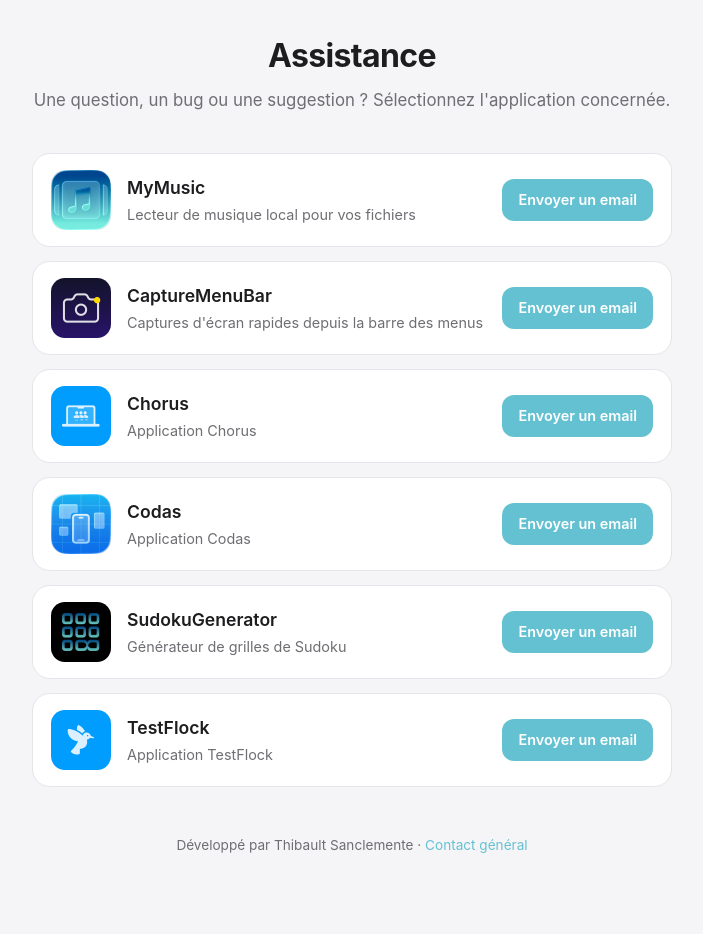
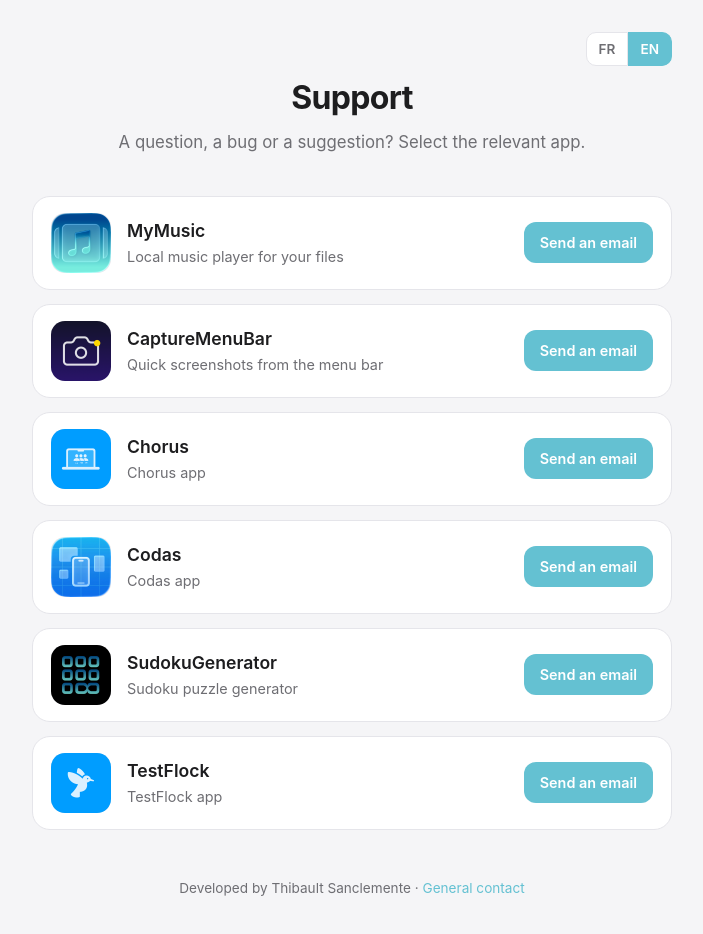
Before and after one commit to DevTipsy/app-support, a plain HTML site: page index.html in a window 1280 px wide. Shown: the whole page, without its empty margins (288-991 px from the left). Drawn offline with Linux system fonts and the light colour scheme.

Commit message:
Ajout d'un sélecteur de langue FR/EN

```diff
--- a/index.html
+++ b/index.html
@@ -36,6 +36,32 @@
       padding: 32px 16px 64px;
     }
     .container { max-width: 640px; margin: 0 auto; }
+
+    /* Sélecteur de langue */
+    .lang-switch {
+      display: flex;
+      justify-content: flex-end;
+      margin-bottom: 8px;
+    }
+    .lang-switch button {
+      font: inherit;
+      font-size: 0.85rem;
+      font-weight: 600;
+      color: var(--text-secondary);
+      background: var(--card);
+      border: 1px solid var(--border);
+      padding: 6px 12px;
+      cursor: pointer;
+      transition: all 0.15s ease;
+    }
+    .lang-switch button:first-child { border-radius: 10px 0 0 10px; }
+    .lang-switch button:last-child { border-radius: 0 10px 10px 0; border-left: none; }
+    .lang-switch button.active {
+      background: var(--accent);
+      color: var(--accent-text);
+      border-color: var(--accent);
+    }
+
     header { text-align: center; margin-bottom: 40px; }
     header h1 { font-size: 2rem; font-weight: 700; margin-bottom: 8px; letter-spacing: -0.02em; }
     header p { color: var(--text-secondary); font-size: 1.05rem; }
@@ -89,9 +115,14 @@
 </head>
 <body>
   <div class="container">
+    <div class="lang-switch">
+      <button id="btn-fr" onclick="setLang('fr')">FR</button>
+      <button id="btn-en" onclick="setLang('en')">EN</button>
+    </div>
+
     <header>
-      <h1>Assistance</h1>
-      <p>Une question, un bug ou une suggestion ? Sélectionnez l'application concernée.</p>
+      <h1 data-i18n="title">Assistance</h1>
+      <p data-i18n="subtitle">Une question, un bug ou une suggestion ? Sélectionnez l'application concernée.</p>
     </header>
 
     <div class="app-list" id="appList">
@@ -99,61 +130,56 @@
         Pour ajouter une app, dupliquez un bloc <div class="app-card"> ci-dessous.
         - data-app   : nom de l'app (utilisé dans l'objet du mail)
         - src        : chemin du logo (placez le PNG dans le dossier /logos)
-        Le bouton email est généré automatiquement par le script en bas.
+        - data-desc-fr / data-desc-en : descriptions dans chaque langue
+        Le bouton email et la description sont gérés automatiquement par le script.
       -->
 
-      <div class="app-card" data-app="MyMusic">
+      <div class="app-card" data-app="MyMusic"
+           data-desc-fr="Lecteur de musique local pour vos fichiers"
+           data-desc-en="Local music player for your files">
         <img class="app-icon" src="logos/mymusic.png" alt="MyMusic" onerror="this.style.background='var(--accent)'">
-        <div class="app-info">
-          <h2>MyMusic</h2>
-          <p>Lecteur de musique local pour vos fichiers</p>
-        </div>
+        <div class="app-info"><h2>MyMusic</h2><p></p></div>
       </div>
 
-      <div class="app-card" data-app="CaptureMenuBar">
+      <div class="app-card" data-app="CaptureMenuBar"
+           data-desc-fr="Captures d'écran rapides depuis la barre des menus"
+           data-desc-en="Quick screenshots from the menu bar">
         <img class="app-icon" src="logos/capturemenubar.png" alt="CaptureMenuBar" onerror="this.style.background='var(--accent)'">
-        <div class="app-info">
-          <h2>CaptureMenuBar</h2>
-          <p>Captures d'écran rapides depuis la barre des menus</p>
-        </div>
+        <div class="app-info"><h2>CaptureMenuBar</h2><p></p></div>
       </div>
 
-      <div class="app-card" data-app="Chorus">
+      <div class="app-card" data-app="Chorus"
+           data-desc-fr="Application Chorus"
+           data-desc-en="Chorus app">
         <img class="app-icon" src="logos/chorus.png" alt="Chorus" onerror="this.style.background='var(--accent)'">
-        <div class="app-info">
-          <h2>Chorus</h2>
-          <p>Application Chorus</p>
-        </div>
+        <div class="app-info"><h2>Chorus</h2><p></p></div>
       </div>
 
-      <div class="app-card" data-app="Codas">
+      <div class="app-card" data-app="Codas"
+           data-desc-fr="Application Codas"
+           data-desc-en="Codas app">
         <img class="app-icon" src="logos/codas.png" alt="Codas" onerror="this.style.background='var(--accent)'">
-        <div class="app-info">
-          <h2>Codas</h2>
-          <p>Application Codas</p>
-        </div>
+        <div class="app-info"><h2>Codas</h2><p></p></div>
       </div>
 
-      <div class="app-card" data-app="SudokuGenerator">
+      <div class="app-card" data-app="SudokuGenerator"
+           data-desc-fr="Générateur de grilles de Sudoku"
+           data-desc-en="Sudoku puzzle generator">
         <img class="app-icon" src="logos/sudokugenerator.png" alt="SudokuGenerator" onerror="this.style.background='var(--accent)'">
-        <div class="app-info">
-          <h2>SudokuGenerator</h2>
-          <p>Générateur de grilles de Sudoku</p>
-        </div>
+        <div class="app-info"><h2>SudokuGenerator</h2><p></p></div>
       </div>
 
-      <div class="app-card" data-app="TestFlock">
+      <div class="app-card" data-app="TestFlock"
+           data-desc-fr="Application TestFlock"
+           data-desc-en="TestFlock app">
         <img class="app-icon" src="logos/testflock.png" alt="TestFlock" onerror="this.style.background='var(--accent)'">
-        <div class="app-info">
-          <h2>TestFlock</h2>
-          <p>Application TestFlock</p>
-        </div>
+        <div class="app-info"><h2>TestFlock</h2><p></p></div>
       </div>
 
     </div>
 
     <footer>
-      <p>Développé par Thibault Sanclemente · <a id="genericMail" href="#">Contact général</a></p>
+      <p><span data-i18n="footer">Développé par Thibault Sanclemente</span> · <a id="genericMail" href="#" data-i18n="contact">Contact général</a></p>
     </footer>
   </div>
 
@@ -161,30 +187,83 @@
     // ===== Configuration =====
     const SUPPORT_EMAIL = "thibault_sanclemente@icloud.com";
 
-    // Génère un lien mailto pré-rempli pour une app donnée
-    function buildMailto(appName) {
-      const subject = encodeURIComponent(`Assistance ${appName}`);
-      const body = encodeURIComponent(
-        `Bonjour,\n\n` +
-        `(Application : ${appName})\n\n` +
-        `Décrivez votre question ou le problème rencontré ci-dessous :\n\n`
-      );
+    // ===== Traductions de l'interface =====
+    const I18N = {
+      fr: {
+        title: "Assistance",
+        subtitle: "Une question, un bug ou une suggestion ? Sélectionnez l'application concernée.",
+        footer: "Développé par Thibault Sanclemente",
+        contact: "Contact général",
+        emailBtn: "Envoyer un email",
+        mailSubject: (app) => `Assistance ${app}`,
+        mailBody: (app) =>
+          `Bonjour,\n\n(Application : ${app})\n\n` +
+          `Décrivez votre question ou le problème rencontré ci-dessous :\n\n`,
+        contactSubject: "Contact"
+      },
+      en: {
+        title: "Support",
+        subtitle: "A question, a bug or a suggestion? Select the relevant app.",
+        footer: "Developed by Thibault Sanclemente",
+        contact: "General contact",
+        emailBtn: "Send an email",
+        mailSubject: (app) => `Support ${app}`,
+        mailBody: (app) =>
+          `Hello,\n\n(App: ${app})\n\n` +
+          `Please describe your question or the issue below:\n\n`,
+        contactSubject: "Contact"
+      }
+    };
+
+    function buildMailto(appName, lang) {
+      const t = I18N[lang];
+      const subject = encodeURIComponent(t.mailSubject(appName));
+      const body = encodeURIComponent(t.mailBody(appName));
       return `mailto:${SUPPORT_EMAIL}?subject=${subject}&body=${body}`;
     }
 
-    // Injecte un bouton "Envoyer un email" dans chaque carte d'app
-    document.querySelectorAll(".app-card").forEach(card => {
-      const appName = card.getAttribute("data-app") || "Application";
-      const btn = document.createElement("a");
-      btn.className = "email-btn";
-      btn.href = buildMailto(appName);
-      btn.textContent = "Envoyer un email";
-      card.appendChild(btn);
-    });
+    function setLang(lang) {
+      if (!I18N[lang]) lang = "fr";
+      const t = I18N[lang];
+      document.documentElement.lang = lang;
+      localStorage.setItem("supportLang", lang);
 
-    // Lien de contact général dans le footer
-    document.getElementById("genericMail").href =
-      `mailto:${SUPPORT_EMAIL}?subject=${encodeURIComponent("Contact")}`;
+      // Textes statiques
+      document.querySelectorAll("[data-i18n]").forEach(el => {
+        const key = el.getAttribute("data-i18n");
+        if (t[key] !== undefined) el.textContent = t[key];
+      });
+
+      // Boutons de langue actifs
+      document.getElementById("btn-fr").classList.toggle("active", lang === "fr");
+      document.getElementById("btn-en").classList.toggle("active", lang === "en");
+
+      // Cartes d'app : description + bouton email
+      document.querySelectorAll(".app-card").forEach(card => {
+        const appName = card.getAttribute("data-app") || "App";
+        const desc = card.getAttribute(`data-desc-${lang}`) || "";
+        const descEl = card.querySelector(".app-info p");
+        if (descEl) descEl.textContent = desc;
+
+        let btn = card.querySelector(".email-btn");
+        if (!btn) {
+          btn = document.createElement("a");
+          btn.className = "email-btn";
+          card.appendChild(btn);
+        }
+        btn.href = buildMailto(appName, lang);
+        btn.textContent = t.emailBtn;
+      });
+
+      // Contact général dans le footer
+      document.getElementById("genericMail").href =
+        `mailto:${SUPPORT_EMAIL}?subject=${encodeURIComponent(t.contactSubject)}`;
+    }
+
+    // Langue initiale : préférence sauvegardée → langue du navigateur → FR
+    const saved = localStorage.getItem("supportLang");
+    const browser = (navigator.language || "fr").toLowerCase().startsWith("en") ? "en" : "fr";
+    setLang(saved || browser);
   </script>
 </body>
 </html>
```
